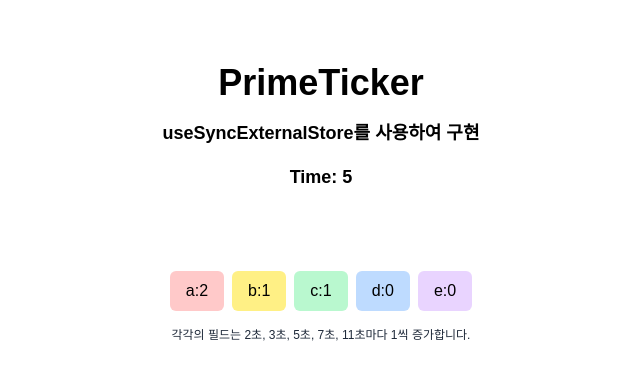
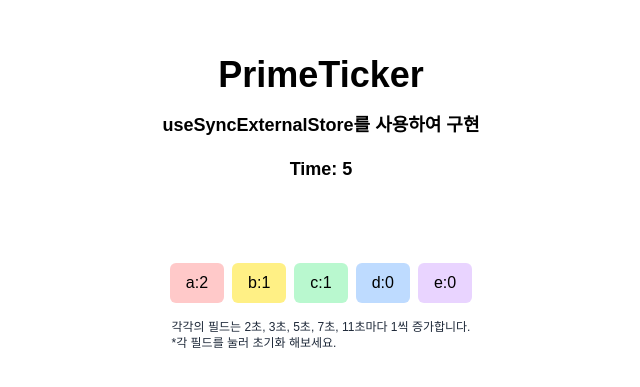
Before and after one commit to entrolEC/external-state-management, a Next.js app: page /prime-ticker/1 in a window 1280 px wide. Shown: the part 197-584 px from the top of the page, without its empty margins (319-959 px from the left). Built offline with nearby package versions, Linux system fonts and the light colour scheme.

Commit message:
fix: 힌트 수정

```diff
--- a/src/app/prime-ticker/1/prime-ticker1.tsx
+++ b/src/app/prime-ticker/1/prime-ticker1.tsx
@@ -74,7 +74,7 @@ export default function PrimeTickerPage() {
           </div>
         </div>
         <div className="mt-4 text-xs whitespace-pre-wrap text-gray-800">
-          각각의 필드는 2초, 3초, 5초, 7초, 11초마다 1씩 증가합니다.
+          각각의 필드는 2초, 3초, 5초, 7초, 11초마다 1씩 증가합니다.{'\n'}*각 필드를 눌러 초기화 해보세요.
         </div>
       </div>
     </div>
--- a/src/app/prime-ticker/2/prime-ticker2.tsx
+++ b/src/app/prime-ticker/2/prime-ticker2.tsx
@@ -67,7 +67,7 @@ export default function PrimeTickerPage() {
           </div>
         </div>
         <div className="mt-4 text-xs whitespace-pre-wrap text-gray-800">
-          각각의 필드는 2초, 3초, 5초, 7초, 11초마다 1씩 증가합니다.
+          각각의 필드는 2초, 3초, 5초, 7초, 11초마다 1씩 증가합니다.{'\n'}*각 필드를 눌러 초기화 해보세요.
         </div>
       </div>
     </div>
```
